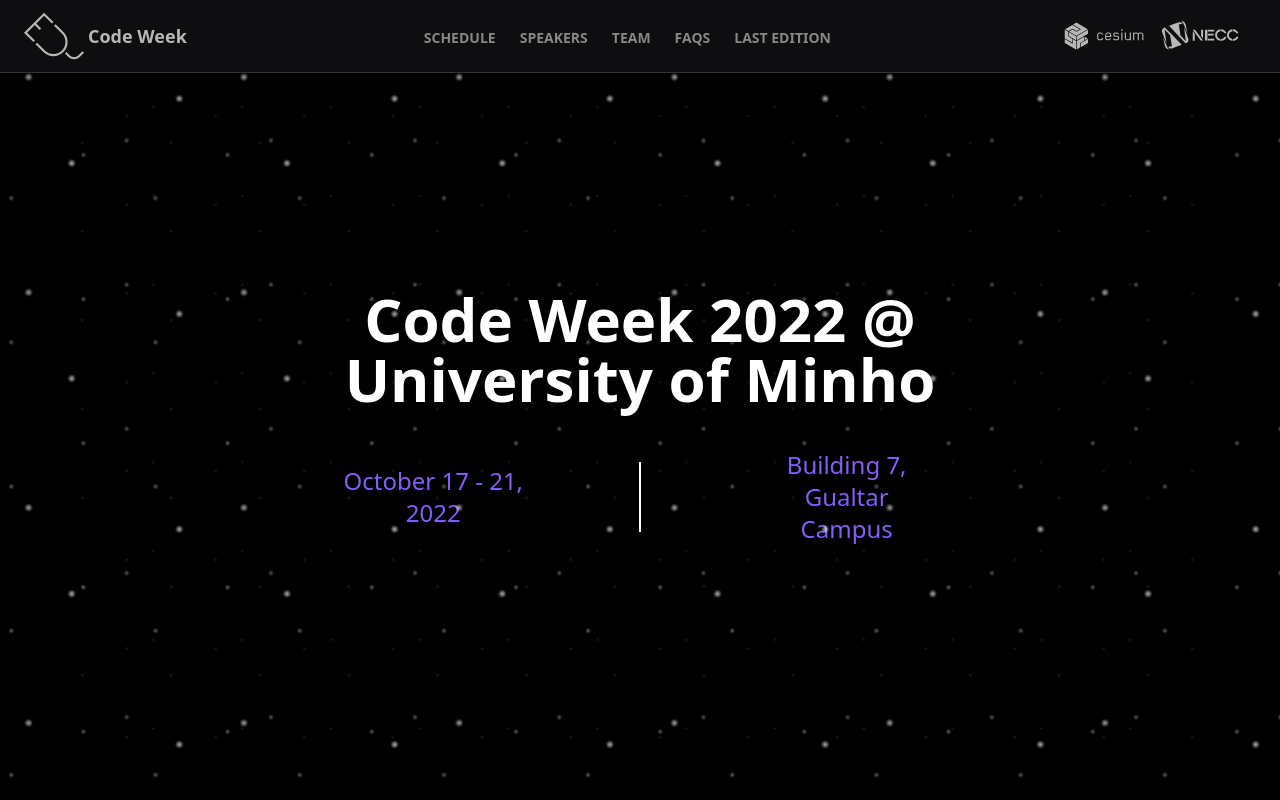
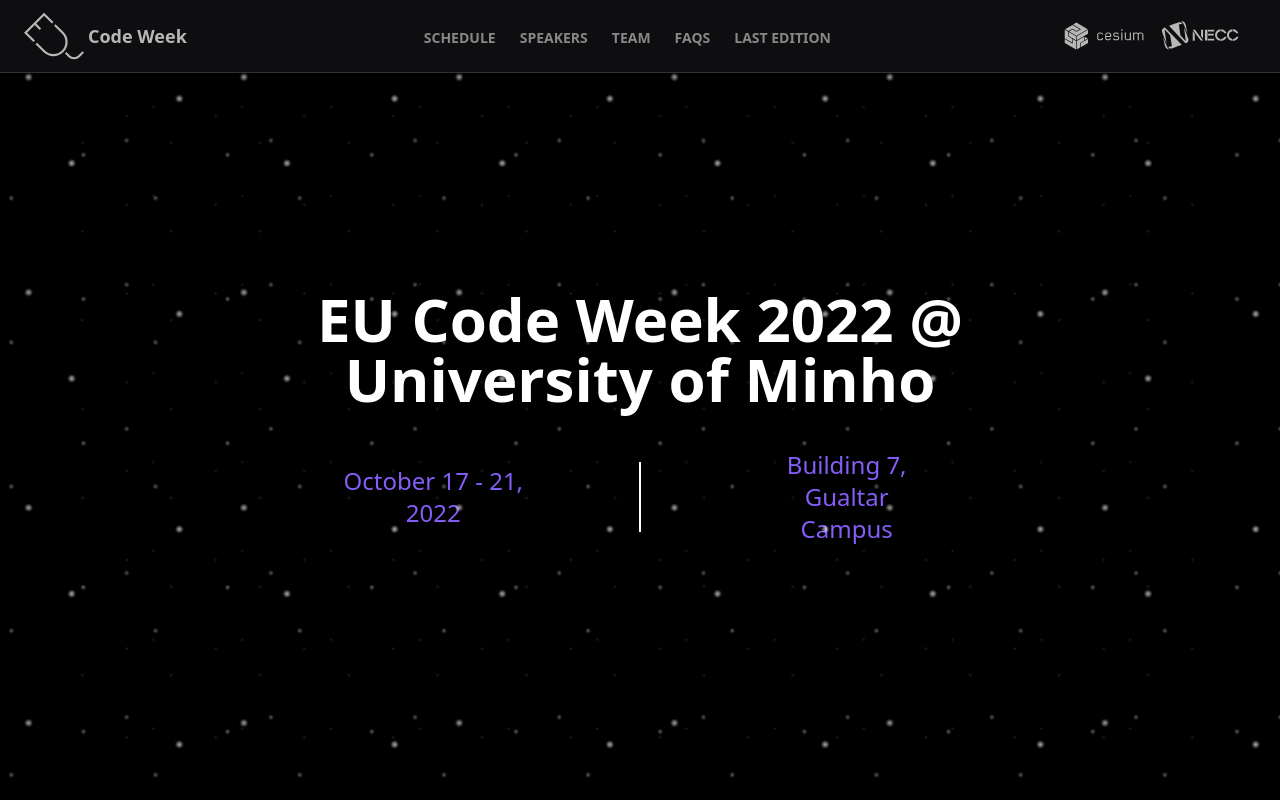
Before and after one commit to cesium/codeweek, a Next.js app: page / in a window 1280 px wide. Built offline with nearby package versions, Linux system fonts and the light colour scheme.

Commit message:
Fix minor mistake

```diff
--- a/pages/index.js
+++ b/pages/index.js
@@ -21,7 +21,7 @@ function Home() {
           </div>
           <div className="md:max-w-[700px] px-4">
             <p className="text-white text-5xl font-bold sm:text-6xl sm:font-extrabold">
-              Code Week 2022 @ University of Minho
+              EU Code Week 2022 @ University of Minho
             </p>
             <div className="grid grid-cols-3 p-6">
               <p className="text-purple text-lg sm:text-2xl self-center">
```
